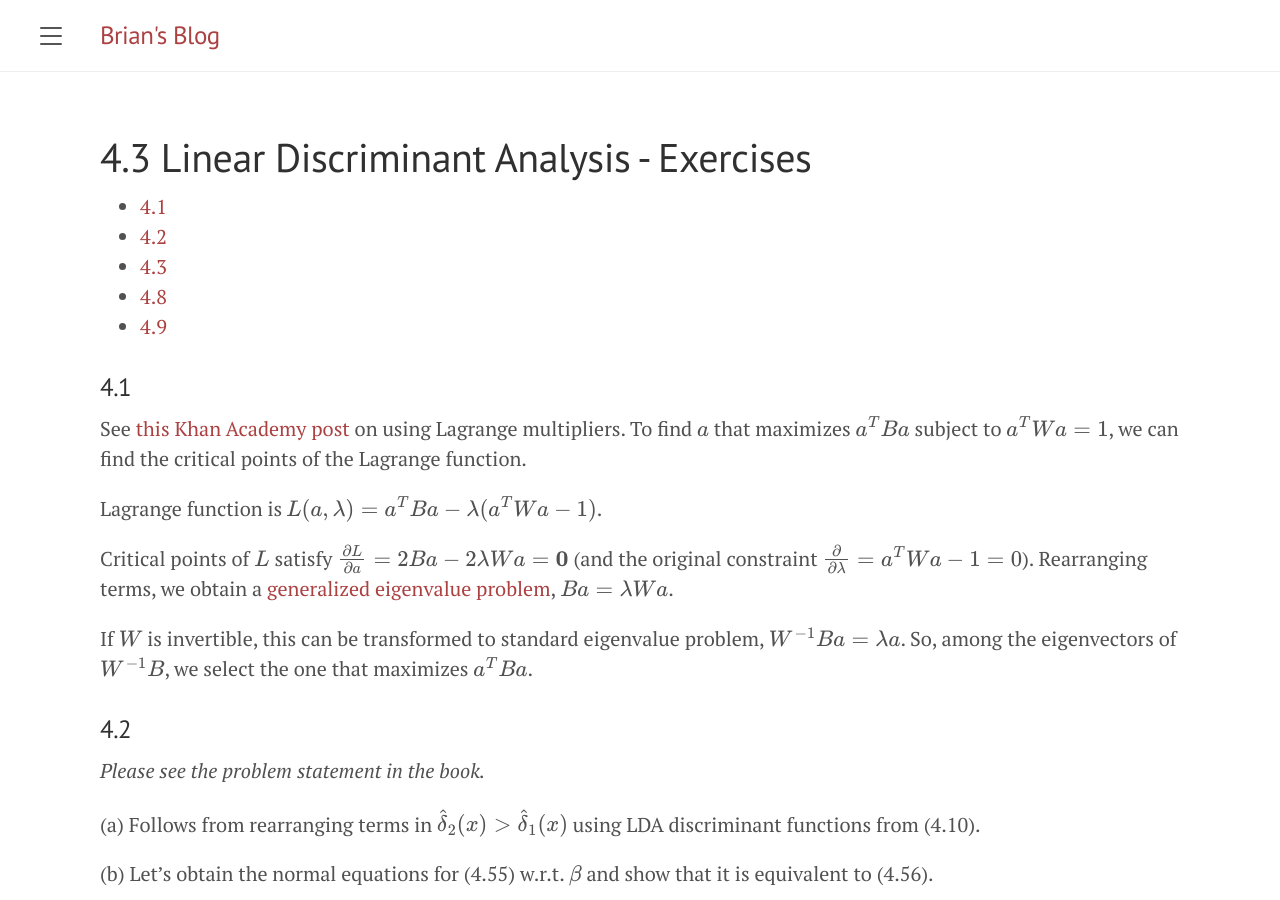
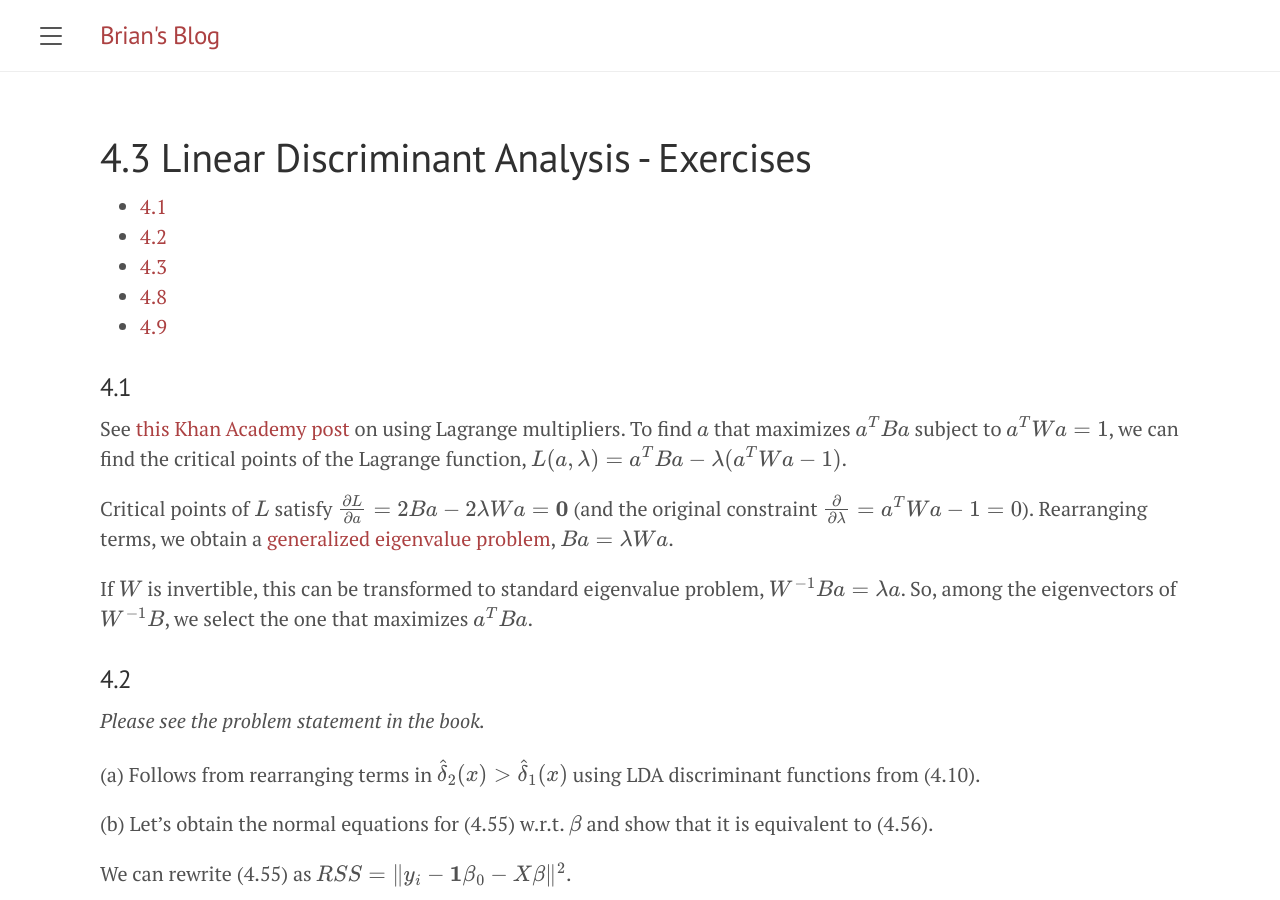
Before and after one commit to briansmlee/briansmlee.github.io, a Jekyll site: the page built from docs/_esl_posts/04_03_Exercises.md, in a window 1280 px wide and 900 px high. Built offline with Jekyll 4.4.1, drawn with Linux system fonts in a browser that asks for light colours; formulas are drawn with MathJax 3.

Commit message:
ESL Ex 4.1 nit

```diff
--- a/docs/_esl_posts/04_03_Exercises.md
+++ b/docs/_esl_posts/04_03_Exercises.md
@@ -13,9 +13,7 @@ usemathjax: true
 
 ### 4.1
 
-See [this Khan Academy post](https://www.khanacademy.org/math/multivariable-calculus/applications-of-multivariable-derivatives/constrained-optimization/a/lagrange-multipliers-examples) on using Lagrange multipliers. To find $a$ that maximizes $a^T B a$ subject to $a^T W a = 1$, we can find the critical points of the Lagrange function.
-
-Lagrange function is $L(a, \lambda) = a^T B a - \lambda (a^T W a - 1)$.
+See [this Khan Academy post](https://www.khanacademy.org/math/multivariable-calculus/applications-of-multivariable-derivatives/constrained-optimization/a/lagrange-multipliers-examples) on using Lagrange multipliers. To find $a$ that maximizes $a^T B a$ subject to $a^T W a = 1$, we can find the critical points of the Lagrange function, $L(a, \lambda) = a^T B a - \lambda (a^T W a - 1)$.
 
 Critical points of $L$ satisfy $ \frac{\partial L}{\partial a} = 2 B a - 2 \lambda W a = \mathbf{0}$ (and the original constraint $ \frac{\partial}{\partial \lambda} = a^T W a - 1 = 0$). Rearranging terms, we obtain a [generalized eigenvalue problem](https://en.wikipedia.org/wiki/Eigendecomposition_of_a_matrix#Generalized_eigenvalue_problem), $ Ba = \lambda Wa$.
 
```
Also changed, not shown: docs/_esl_posts/03_03_Exercises.md (line endings or trailing spaces).
